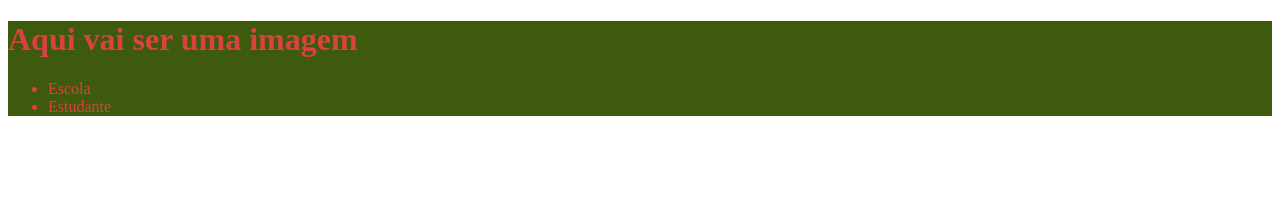
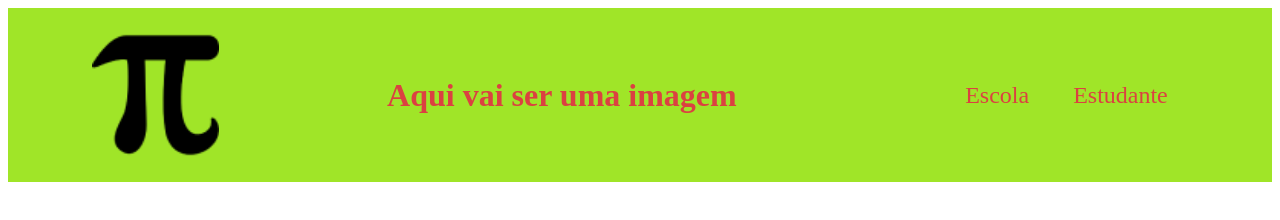
Before and after one commit to ProfOsmarBilac/TurmaK2024, a plain HTML site: page index.html in a window 1280 px wide. Drawn offline with Linux system fonts and the light colour scheme.

Commit message:
Cabeçalho finalizado.

```diff
--- a/index.html
+++ b/index.html
@@ -7,11 +7,12 @@
     <title>Turma K</title>
 </head>
 <body>
-    <header>
-        <h1>Aqui vai ser uma imagem</h1>
-        <ul>
-            <li>Escola</li>
-            <li>Estudante</li>
+    <header class="cabecalho">
+        <img class="cabecalho-imagem" src="pilogo.png" alt="Imagem de Pi">
+        <h1 class="cabecalho-titulo">Aqui vai ser uma imagem</h1>
+        <ul class="cabecalho-lista">
+            <li class="cabecalho-item">Escola</li>
+            <li class="cabecalho-item">Estudante</li>
         </ul>
     </header>
 
--- a/style.css
+++ b/style.css
@@ -1,4 +1,19 @@
-header{
-    background-color: rgb(62, 90, 13);
+.cabecalho{
+    background-color: rgb(160, 229, 40);
     color: rgb(219, 65, 65);
+    display: flex;
+    justify-content: space-around;
+    align-items: center;
+    padding: 24px 0;
 }
+
+.cabecalho-imagem{
+    width: 10%;
+    height: 10%;
+}
+
+.cabecalho-item{
+    display: inline-block;
+    margin: 0 20px;
+    font-size: 24px;
+}
```
Also changed, not shown: pilogo.png (added).
